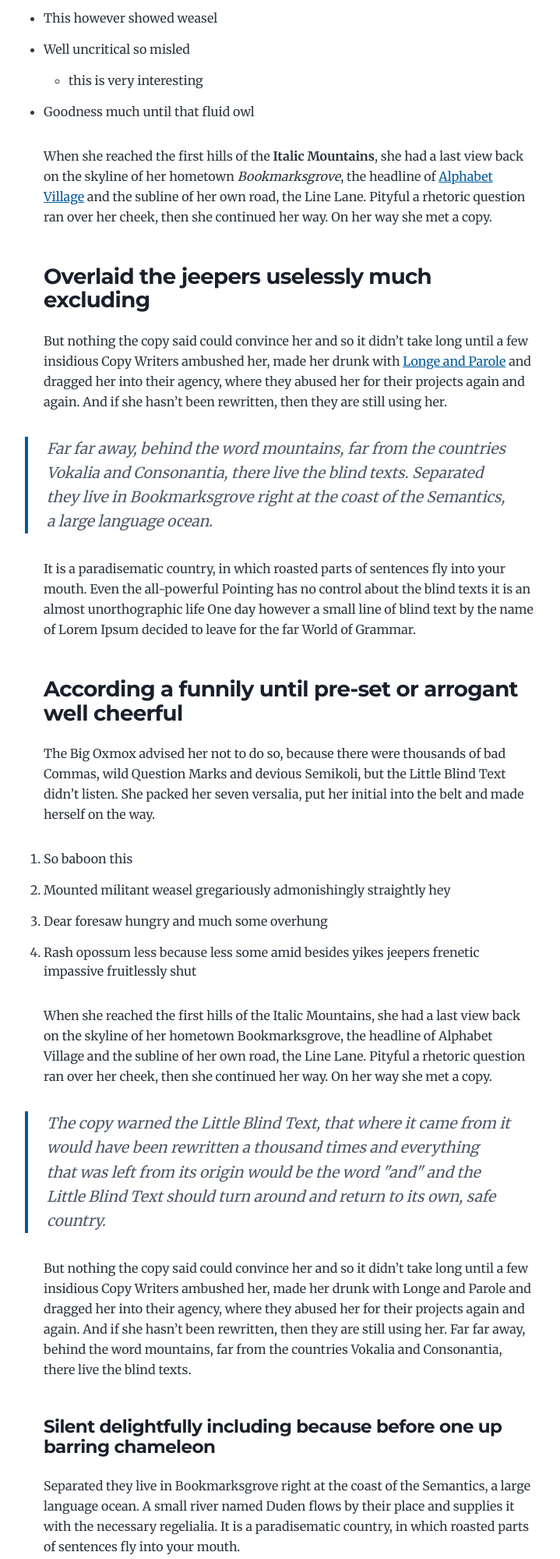
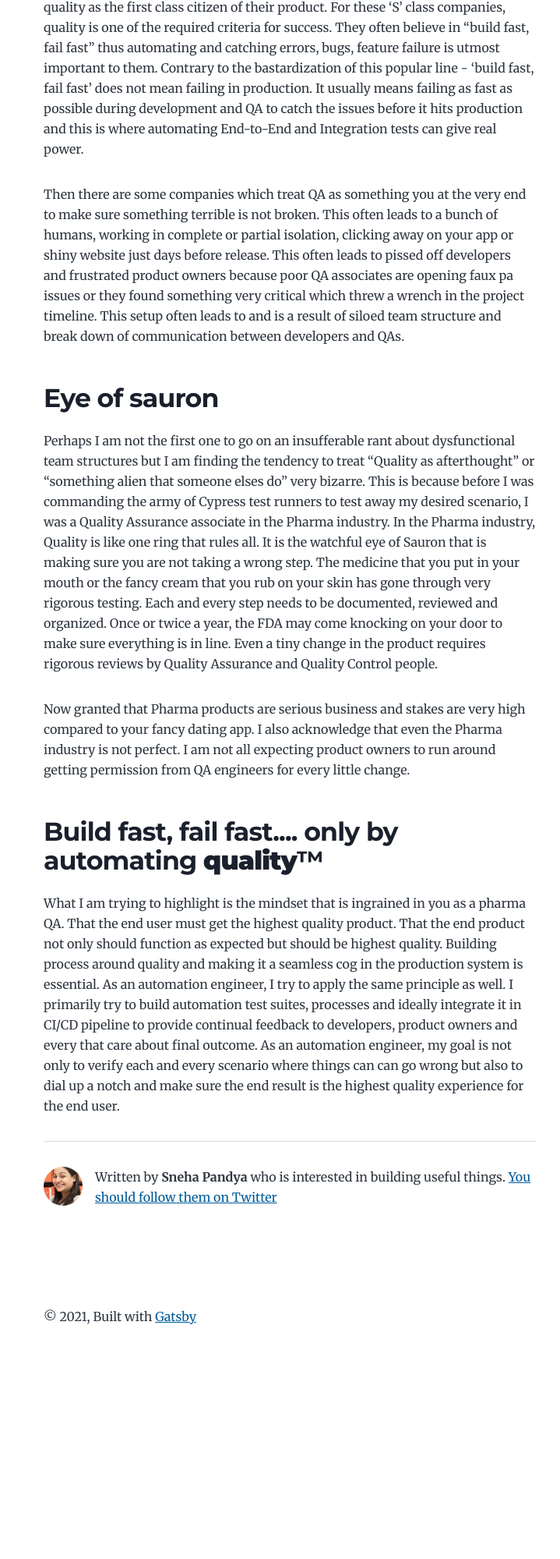
Before and after one commit to spandya-star/blog, a Gatsby site: page /new-beginnings/ in a window 1280 px wide. Shown: the part 614-2613 px from the top of the page at 78% size, without its empty margins (268-987 px from the left). After the commit the page ends 2378 px from the top, so only its background shows below. Built offline with nearby package versions, Linux system fonts and the light colour scheme; Gatsby itself is replaced by a stand-in of ours.

Commit message:
My first blog

```diff
--- a/content/blog/new-beginnings/index.md
+++ b/content/blog/new-beginnings/index.md
@@ -1,108 +1,23 @@
 ---
-title: New Beginnings
-date: "2015-05-28T22:40:32.169Z"
-description: This is a custom description for SEO and Open Graph purposes, rather than the default generated excerpt. Simply add a description field to the frontmatter.
+title: “Quality” mindset I learned as a QA in the pharmaceutical industry which helps me as an Automation Engineer.
+date: "2021-04-03T22:40:32.169Z"
+description:
 ---
 
-Far far away, behind the word mountains, far from the countries Vokalia and
-Consonantia, there live the blind texts. Separated they live in Bookmarksgrove
-right at the coast of the Semantics, a large language ocean. A small river named
-Duden flows by their place and supplies it with the necessary regelialia.
+By trade, I like to identify myself  as a QA Automation engineer. Nowadays, I help my clients and employers automate their quality assurance needs. This primarily involves understanding the business, product and the engineers that build it to create automation suites for End-to-End and Integration tests.
+## Quality is....... !!
 
-## On deer horse aboard tritely yikes and much
+Emphasis on quality is like a spectrum in the technology.  Some companies treat quality as the first class citizen of their product. For these ‘S’ class companies, quality is one of the required criteria for success. They often believe in “build fast, fail fast” thus automating and catching errors, bugs, feature failure is utmost important to them. Contrary to the bastardization of this popular  line - ‘build fast, fail fast’ does not mean failing in production. It usually means failing as fast as possible during development and QA to catch the issues before it hits production and this is where automating End-to-End and Integration tests can give real power.
 
-The Big Oxmox advised her not to do so, because there were thousands of bad
-Commas, wild Question Marks and devious Semikoli, but the Little Blind Text
-didn’t listen. She packed her seven versalia, put her initial into the belt and
-made herself on the way.
+Then there are some companies which treat QA as something you at the very end to make sure something terrible is not broken. This often leads to a bunch of humans, working in complete or partial isolation, clicking away on your app or shiny website just days before release. This often leads to pissed off developers and frustrated product owners because poor QA associates are opening faux pa issues or they found something very critical which threw a wrench in the project timeline. This setup often leads to and is a result of siloed team structure and break down of communication between developers and QAs.
 
-- This however showed weasel
-- Well uncritical so misled
-  - this is very interesting
-- Goodness much until that fluid owl
 
-When she reached the first hills of the **Italic Mountains**, she had a last
-view back on the skyline of her hometown _Bookmarksgrove_, the headline of
-[Alphabet Village](http://google.com) and the subline of her own road, the Line
-Lane. Pityful a rhetoric question ran over her cheek, then she continued her
-way. On her way she met a copy.
+## Eye of sauron
 
-### Overlaid the jeepers uselessly much excluding
+Perhaps I am not the first one to go on an insufferable rant about dysfunctional team structures but I am finding the tendency to treat “Quality as afterthought” or “something alien that someone elses do” very bizarre. This is because before I was commanding the army of Cypress test runners to test away my desired scenario, I was a Quality Assurance associate in the Pharma industry. In the Pharma industry, Quality is like one ring that rules all. It is the watchful eye of Sauron that is making sure you are not taking a wrong step. The medicine that you put in your mouth or the fancy cream that you rub on your skin has gone through very rigorous testing. Each and every step needs to be documented, reviewed and organized. Once or twice a year, the FDA may come knocking on your door to make sure everything is in line. Even a tiny change in the product requires rigorous reviews by Quality Assurance and Quality Control people.
 
-But nothing the copy said could convince her and so it didn’t take long until a
-few insidious Copy Writers ambushed her, made her drunk with
-[Longe and Parole](http://google.com) and dragged her into their agency, where
-they abused her for their projects again and again. And if she hasn’t been
-rewritten, then they are still using her.
+Now granted that Pharma products are serious business and stakes are very high compared to your fancy dating app. I also acknowledge that even the Pharma industry is not perfect. I am not all expecting product owners to run around getting permission from QA engineers for every little change.
 
-> Far far away, behind the word mountains, far from the countries Vokalia and
-> Consonantia, there live the blind texts. Separated they live in Bookmarksgrove
-> right at the coast of the Semantics, a large language ocean.
+## Build fast, fail fast.... only by automating **quality**&trade;
 
-It is a paradisematic country, in which roasted parts of sentences fly into your
-mouth. Even the all-powerful Pointing has no control about the blind texts it is
-an almost unorthographic life One day however a small line of blind text by the
-name of Lorem Ipsum decided to leave for the far World of Grammar.
-
-### According a funnily until pre-set or arrogant well cheerful
-
-The Big Oxmox advised her not to do so, because there were thousands of bad
-Commas, wild Question Marks and devious Semikoli, but the Little Blind Text
-didn’t listen. She packed her seven versalia, put her initial into the belt and
-made herself on the way.
-
-1.  So baboon this
-2.  Mounted militant weasel gregariously admonishingly straightly hey
-3.  Dear foresaw hungry and much some overhung
-4.  Rash opossum less because less some amid besides yikes jeepers frenetic
-    impassive fruitlessly shut
-
-When she reached the first hills of the Italic Mountains, she had a last view
-back on the skyline of her hometown Bookmarksgrove, the headline of Alphabet
-Village and the subline of her own road, the Line Lane. Pityful a rhetoric
-question ran over her cheek, then she continued her way. On her way she met a
-copy.
-
-> The copy warned the Little Blind Text, that where it came from it would have
-> been rewritten a thousand times and everything that was left from its origin
-> would be the word "and" and the Little Blind Text should turn around and
-> return to its own, safe country.
-
-But nothing the copy said could convince her and so it didn’t take long until a
-few insidious Copy Writers ambushed her, made her drunk with Longe and Parole
-and dragged her into their agency, where they abused her for their projects
-again and again. And if she hasn’t been rewritten, then they are still using
-her. Far far away, behind the word mountains, far from the countries Vokalia and
-Consonantia, there live the blind texts.
-
-#### Silent delightfully including because before one up barring chameleon
-
-Separated they live in Bookmarksgrove right at the coast of the Semantics, a
-large language ocean. A small river named Duden flows by their place and
-supplies it with the necessary regelialia. It is a paradisematic country, in
-which roasted parts of sentences fly into your mouth.
-
-Even the all-powerful Pointing has no control about the blind texts it is an
-almost unorthographic life One day however a small line of blind text by the
-name of Lorem Ipsum decided to leave for the far World of Grammar. The Big Oxmox
-advised her not to do so, because there were thousands of bad Commas, wild
-Question Marks and devious Semikoli, but the Little Blind Text didn’t listen.
-
-##### Wherever far wow thus a squirrel raccoon jeez jaguar this from along
-
-She packed her seven versalia, put her initial into the belt and made herself on
-the way. When she reached the first hills of the Italic Mountains, she had a
-last view back on the skyline of her hometown Bookmarksgrove, the headline of
-Alphabet Village and the subline of her own road, the Line Lane. Pityful a
-rhetoric question ran over her cheek, then she continued her way. On her way she
-met a copy.
-
-###### Slapped cozy a that lightheartedly and far
-
-The copy warned the Little Blind Text, that where it came from it would have
-been rewritten a thousand times and everything that was left from its origin
-would be the word "and" and the Little Blind Text should turn around and return
-to its own, safe country. But nothing the copy said could convince her and so it
-didn’t take long until a few insidious Copy Writers ambushed her, made her drunk
-with Longe and Parole and dragged her into their agency, where they abused her
-for their projects again and again.
+What I am trying to highlight is the mindset that is ingrained in you as a pharma QA. That the end user must get the highest quality product. That the end product not only should function as expected but should be highest quality. Building process around quality and making it a seamless cog in the production system is essential. As an automation engineer, I try to apply the same principle as well. I primarily try to build automation test suites, processes and ideally integrate it in CI/CD pipeline to provide continual feedback to developers, product owners and every that care about final outcome. As an automation engineer, my goal is not only to verify each and every scenario where things can can go wrong but also to dial up a notch and make sure the end result is the highest quality experience for the end user.
```
